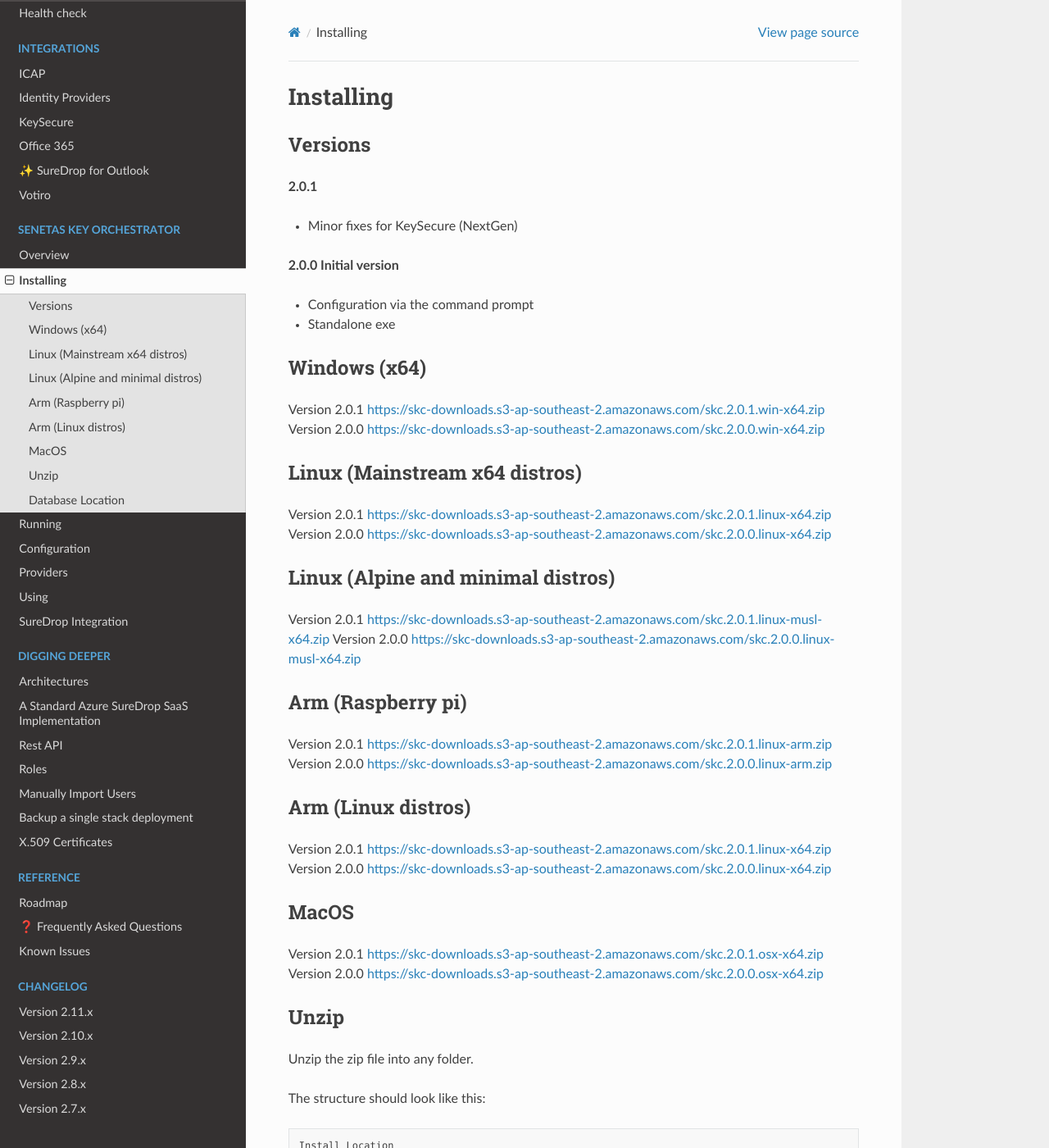
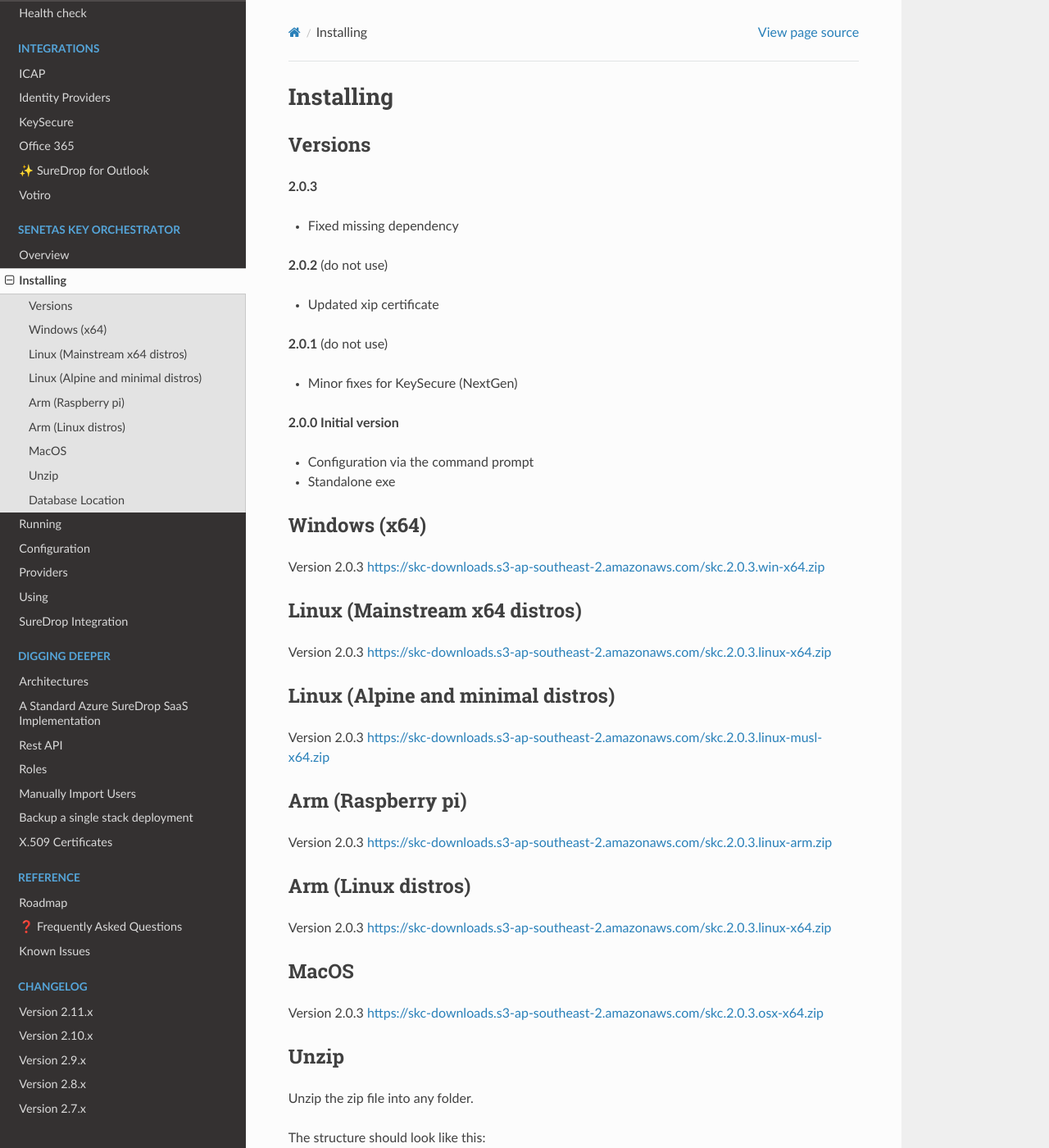
Before and after one commit to Senetas/SureDrop, a Sphinx documentation site: the page built from docs/source/SKC/Installing.rst, in a window 1280 px wide and 1400 px high. Shown: the whole window at 82% size. Built offline with Sphinx 7.4.7 and the Read the Docs theme 2.0.0, drawn with Linux system fonts in a browser that asks for light colours.

```diff
--- a/docs/source/SKC/Installing.rst
+++ b/docs/source/SKC/Installing.rst
@@ -4,7 +4,15 @@ Installing
 Versions
 --------
 
-**2.0.1**
+**2.0.3**
+
+- Fixed missing dependency
+
+**2.0.2** (do not use)
+
+- Updated xip certificate
+
+**2.0.1** (do not use)
 
 - Minor fixes for KeySecure (NextGen)
 
@@ -20,38 +28,32 @@ Versions
 Windows (x64)
 -------------
 
-Version 2.0.1 https://skc-downloads.s3-ap-southeast-2.amazonaws.com/skc.2.0.1.win-x64.zip
-Version 2.0.0 https://skc-downloads.s3-ap-southeast-2.amazonaws.com/skc.2.0.0.win-x64.zip
+Version 2.0.3 https://skc-downloads.s3-ap-southeast-2.amazonaws.com/skc.2.0.3.win-x64.zip
 
 Linux (Mainstream x64 distros)
 ------------------------------
 
-Version 2.0.1 https://skc-downloads.s3-ap-southeast-2.amazonaws.com/skc.2.0.1.linux-x64.zip
-Version 2.0.0 https://skc-downloads.s3-ap-southeast-2.amazonaws.com/skc.2.0.0.linux-x64.zip
+Version 2.0.3 https://skc-downloads.s3-ap-southeast-2.amazonaws.com/skc.2.0.3.linux-x64.zip
 
 Linux (Alpine and minimal distros)
 ----------------------------------
 
-Version 2.0.1 https://skc-downloads.s3-ap-southeast-2.amazonaws.com/skc.2.0.1.linux-musl-x64.zip
-Version 2.0.0 https://skc-downloads.s3-ap-southeast-2.amazonaws.com/skc.2.0.0.linux-musl-x64.zip
+Version 2.0.3 https://skc-downloads.s3-ap-southeast-2.amazonaws.com/skc.2.0.3.linux-musl-x64.zip
 
 Arm (Raspberry pi)
 ------------------
 
-Version 2.0.1 https://skc-downloads.s3-ap-southeast-2.amazonaws.com/skc.2.0.1.linux-arm.zip
-Version 2.0.0 https://skc-downloads.s3-ap-southeast-2.amazonaws.com/skc.2.0.0.linux-arm.zip
+Version 2.0.3 https://skc-downloads.s3-ap-southeast-2.amazonaws.com/skc.2.0.3.linux-arm.zip
 
 Arm (Linux distros)
 -------------------
 
-Version 2.0.1 https://skc-downloads.s3-ap-southeast-2.amazonaws.com/skc.2.0.1.linux-x64.zip
-Version 2.0.0 https://skc-downloads.s3-ap-southeast-2.amazonaws.com/skc.2.0.0.linux-x64.zip
+Version 2.0.3 https://skc-downloads.s3-ap-southeast-2.amazonaws.com/skc.2.0.3.linux-x64.zip
 
 MacOS
 -----
 
-Version 2.0.1 https://skc-downloads.s3-ap-southeast-2.amazonaws.com/skc.2.0.1.osx-x64.zip
-Version 2.0.0 https://skc-downloads.s3-ap-southeast-2.amazonaws.com/skc.2.0.0.osx-x64.zip
+Version 2.0.3 https://skc-downloads.s3-ap-southeast-2.amazonaws.com/skc.2.0.3.osx-x64.zip
 
 Unzip
 -----
```
